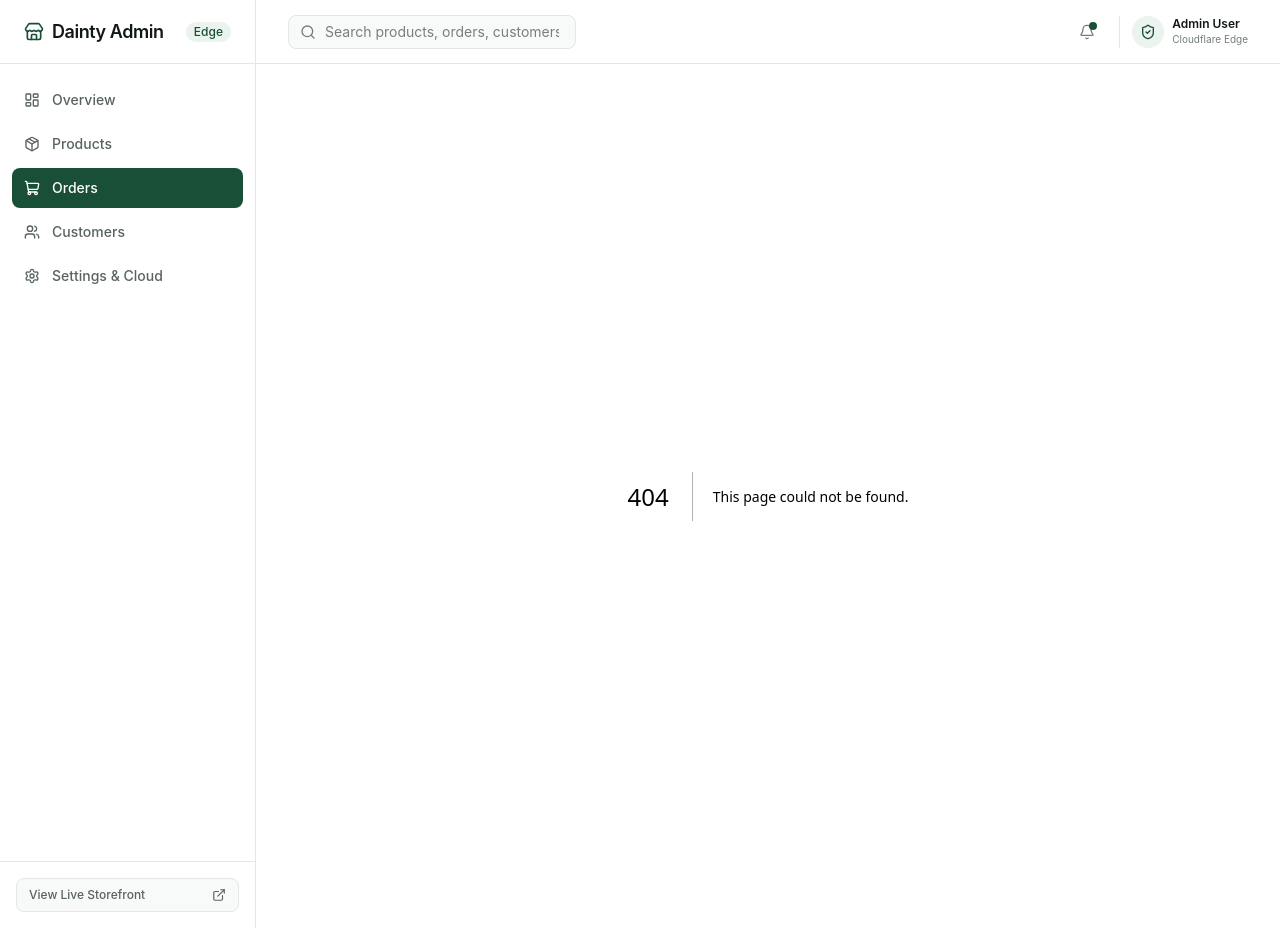
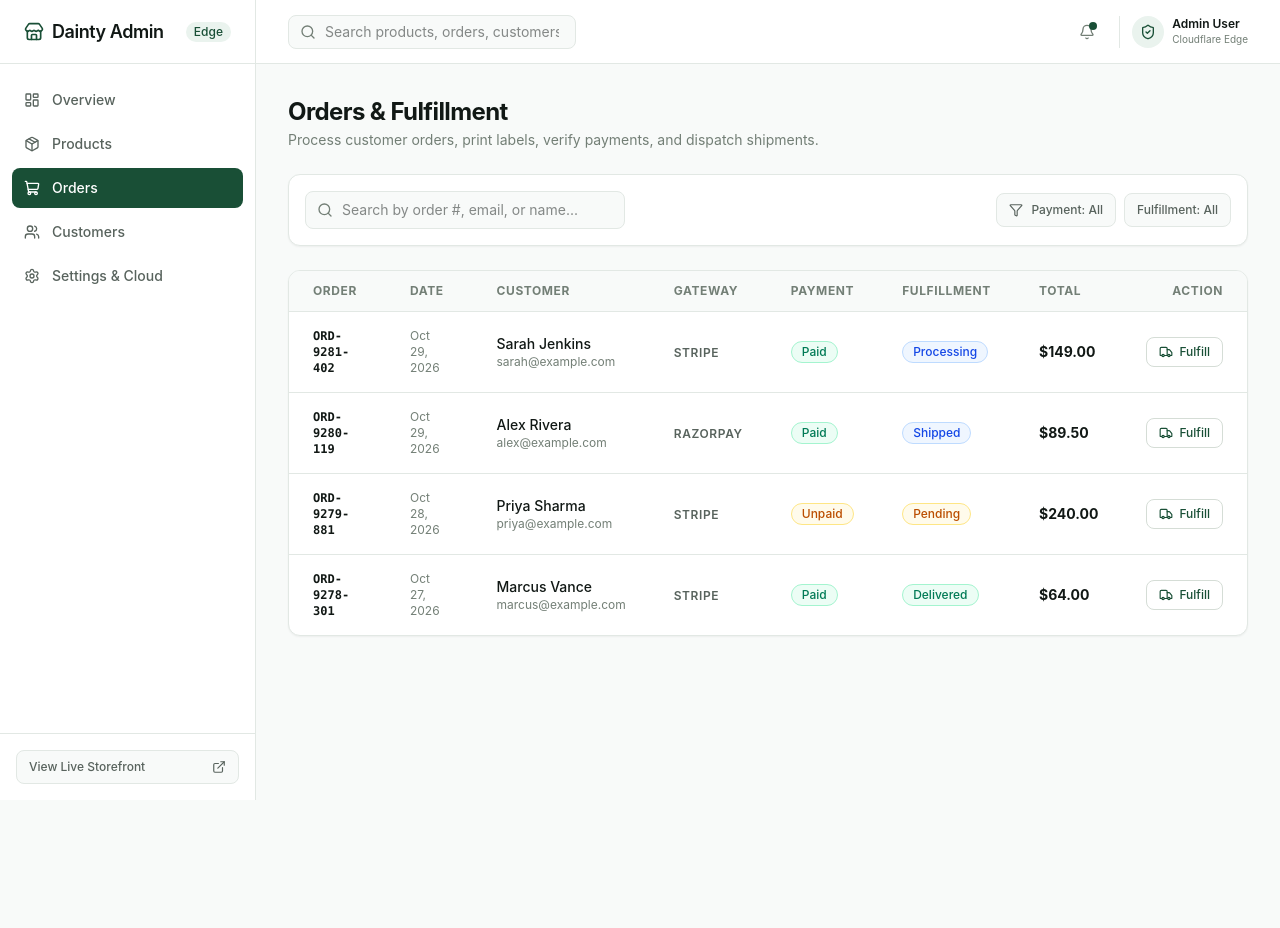
Before and after one commit to swathykjose-a11y/admin, a Next.js app: page /orders in a window 1280 px wide. Before the commit this address had no page. After the commit the page ends 800 px from the top, so only its background shows below. Built offline with nearby package versions, Linux system fonts and the light colour scheme.

Commit message:
feat(orders): implement order processing and fulfillment dispatch modal

```diff
--- /dev/null
+++ b/src/app/orders/page.tsx
@@ -0,0 +1,224 @@
+"use client";
+
+import { useState } from "react";
+import { Search, Filter, Truck } from "lucide-react";
+import { Badge } from "../../components/Badge";
+
+const sampleOrders = [
+  {
+    id: "ord_101",
+    orderNumber: "ORD-9281-402",
+    customerName: "Sarah Jenkins",
+    customerEmail: "sarah@example.com",
+    itemsCount: 2,
+    total: "$149.00",
+    paymentProvider: "stripe",
+    paymentStatus: "paid",
+    status: "processing",
+    shippingAddress: "742 Evergreen Terrace, Springfield, OR",
+    date: "Oct 29, 2026",
+  },
+  {
+    id: "ord_102",
+    orderNumber: "ORD-9280-119",
+    customerName: "Alex Rivera",
+    customerEmail: "alex@example.com",
+    itemsCount: 1,
+    total: "$89.50",
+    paymentProvider: "razorpay",
+    paymentStatus: "paid",
+    status: "shipped",
+    shippingAddress: "124 Conch Street, Bikini Bottom, CA",
+    date: "Oct 29, 2026",
+  },
+  {
+    id: "ord_103",
+    orderNumber: "ORD-9279-881",
+    customerName: "Priya Sharma",
+    customerEmail: "priya@example.com",
+    itemsCount: 4,
+    total: "$240.00",
+    paymentProvider: "stripe",
+    paymentStatus: "unpaid",
+    status: "pending",
+    shippingAddress: "221B Baker Street, London, UK",
+    date: "Oct 28, 2026",
+  },
+  {
+    id: "ord_104",
+    orderNumber: "ORD-9278-301",
+    customerName: "Marcus Vance",
+    customerEmail: "marcus@example.com",
+    itemsCount: 1,
+    total: "$64.00",
+    paymentProvider: "stripe",
+    paymentStatus: "paid",
+    status: "delivered",
+    shippingAddress: "31 Spooner Street, Quahog, RI",
+    date: "Oct 27, 2026",
+  },
+];
+
+export default function OrdersPage() {
+  const [orders, setOrders] = useState(sampleOrders);
+  const [selectedOrder, setSelectedOrder] = useState<typeof sampleOrders[0] | null>(null);
+  const [trackingNumber, setTrackingNumber] = useState("");
+  const [carrier, setCarrier] = useState("FedEx");
+
+  const handleUpdateStatus = (status: string) => {
+    if (!selectedOrder) return;
+    setOrders((prev) =>
+      prev.map((o) => (o.id === selectedOrder.id ? { ...o, status } : o))
+    );
+    setSelectedOrder(null);
+  };
+
+  return (
+    <div className="space-y-6 max-w-7xl mx-auto">
+      {/* Header */}
+      <div>
+        <h1 className="text-2xl font-bold tracking-tight text-[#111815]">Orders & Fulfillment</h1>
+        <p className="text-sm text-[#737F76] mt-0.5">
+          Process customer orders, print labels, verify payments, and dispatch shipments.
+        </p>
+      </div>
+
+      {/* Filter Bar */}
+      <div className="bg-white p-4 rounded-xl border border-[#E2E8E4] flex flex-col sm:flex-row gap-3 items-center justify-between shadow-xs">
+        <div className="relative w-full sm:w-80">
+          <Search className="w-4 h-4 text-[#737F76] absolute left-3 top-1/2 -translate-y-1/2" />
+          <input
+            type="text"
+            placeholder="Search by order #, email, or name..."
+            className="w-full pl-9 pr-4 py-2 text-sm bg-[#F8FAF9] border border-[#E2E8E4] rounded-lg focus:outline-none focus:ring-1 focus:ring-[#194F36]"
+          />
+        </div>
+
+        <div className="flex items-center gap-2">
+          <button className="flex items-center gap-2 px-3 py-2 text-xs font-medium text-[#58635D] bg-[#F8FAF9] hover:bg-[#F2F5EF] border border-[#E2E8E4] rounded-lg transition-colors">
+            <Filter className="w-3.5 h-3.5" />
+            Payment: All
+          </button>
+          <button className="flex items-center gap-2 px-3 py-2 text-xs font-medium text-[#58635D] bg-[#F8FAF9] hover:bg-[#F2F5EF] border border-[#E2E8E4] rounded-lg transition-colors">
+            Fulfillment: All
+          </button>
+        </div>
+      </div>
+
+      {/* Orders Table */}
+      <div className="bg-white border border-[#E2E8E4] rounded-xl overflow-hidden shadow-xs">
+        <table className="w-full text-left text-sm">
+          <thead className="bg-[#F8FAF9] text-xs font-semibold text-[#737F76] uppercase tracking-wider border-b border-[#E2E8E4]">
+            <tr>
+              <th className="px-6 py-3">Order</th>
+              <th className="px-6 py-3">Date</th>
+              <th className="px-6 py-3">Customer</th>
+              <th className="px-6 py-3">Gateway</th>
+              <th className="px-6 py-3">Payment</th>
+              <th className="px-6 py-3">Fulfillment</th>
+              <th className="px-6 py-3">Total</th>
+              <th className="px-6 py-3 text-right">Action</th>
+            </tr>
+          </thead>
+          <tbody className="divide-y divide-[#E2E8E4]">
+            {orders.map((ord) => (
+              <tr key={ord.id} className="hover:bg-[#F2F5EF]/50 transition-colors">
+                <td className="px-6 py-4 font-mono text-xs font-semibold text-[#111815]">
+                  {ord.orderNumber}
+                </td>
+                <td className="px-6 py-4 text-xs text-[#737F76]">{ord.date}</td>
+                <td className="px-6 py-4">
+                  <div className="font-medium text-[#111815]">{ord.customerName}</div>
+                  <div className="text-xs text-[#737F76]">{ord.customerEmail}</div>
+                </td>
+                <td className="px-6 py-4">
+                  <span className="uppercase text-xs font-semibold tracking-wider text-[#58635D]">
+                    {ord.paymentProvider}
+                  </span>
+                </td>
+                <td className="px-6 py-4">
+                  <Badge status={ord.paymentStatus} />
+                </td>
+                <td className="px-6 py-4">
+                  <Badge status={ord.status} />
+                </td>
+                <td className="px-6 py-4 font-bold text-[#111815]">{ord.total}</td>
+                <td className="px-6 py-4 text-right">
+                  <button
+                    onClick={() => setSelectedOrder(ord)}
+                    className="inline-flex items-center gap-1.5 px-3 py-1.5 text-xs font-medium text-[#194F36] hover:bg-[#EAF3EE] border border-[#D5DDD6] rounded-lg transition-colors"
+                  >
+                    <Truck className="w-3.5 h-3.5" />
+                    Fulfill
+                  </button>
+                </td>
+              </tr>
+            ))}
+          </tbody>
+        </table>
+      </div>
+
+      {/* Fulfillment Modal */}
+      {selectedOrder && (
+        <div className="fixed inset-0 bg-black/40 flex items-center justify-center p-4 z-50">
+          <div className="bg-white rounded-2xl border border-[#E2E8E4] p-6 max-w-md w-full shadow-xl space-y-4">
+            <h3 className="text-lg font-bold text-[#111815]">
+              Fulfill Order {selectedOrder.orderNumber}
+            </h3>
+            <p className="text-xs text-[#737F76]">
+              Ship to: {selectedOrder.shippingAddress}
+            </p>
+
+            <div className="space-y-3">
+              <div>
+                <label className="block text-xs font-semibold text-[#737F76] mb-1">
+                  Shipping Carrier
+                </label>
+                <select
+                  value={carrier}
+                  onChange={(e) => setCarrier(e.target.value)}
+                  className="w-full px-3 py-2 text-sm bg-[#F8FAF9] border border-[#E2E8E4] rounded-lg"
+                >
+                  <option value="FedEx">FedEx</option>
+                  <option value="UPS">UPS</option>
+                  <option value="DHL">DHL Express</option>
+                  <option value="BlueDart">Blue Dart / Delhivery</option>
+                </select>
+              </div>
+
+              <div>
+                <label className="block text-xs font-semibold text-[#737F76] mb-1">
+                  Tracking Number
+                </label>
+                <input
+                  type="text"
+                  value={trackingNumber}
+                  onChange={(e) => setTrackingNumber(e.target.value)}
+                  placeholder="e.g. 1Z9999999999999999"
+                  className="w-full px-3 py-2 text-sm bg-[#F8FAF9] border border-[#E2E8E4] rounded-lg"
+                />
+              </div>
+            </div>
+
+            <div className="flex items-center justify-end gap-2 pt-4 border-t border-[#E2E8E4]">
+              <button
+                type="button"
+                onClick={() => setSelectedOrder(null)}
+                className="px-4 py-2 text-xs font-medium text-[#58635D] hover:bg-[#F2F5EF] rounded-lg transition-colors"
+              >
+                Cancel
+              </button>
+              <button
+                type="button"
+                onClick={() => handleUpdateStatus("shipped")}
+                className="px-4 py-2 text-xs font-medium bg-[#194F36] hover:bg-[#133D2A] text-white rounded-lg transition-colors"
+              >
+                Mark as Shipped & Notify Customer
+              </button>
+            </div>
+          </div>
+        </div>
+      )}
+    </div>
+  );
+}
```
